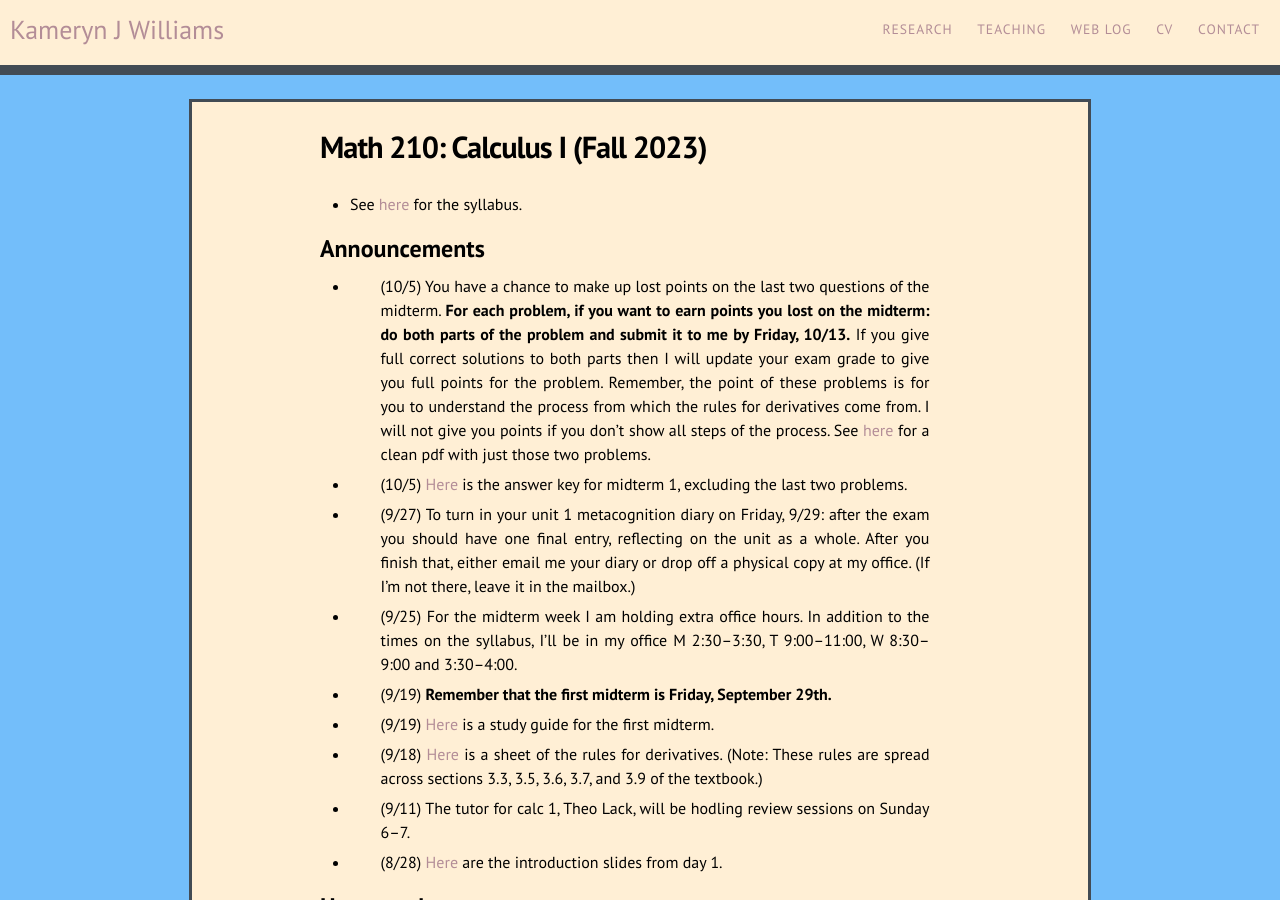
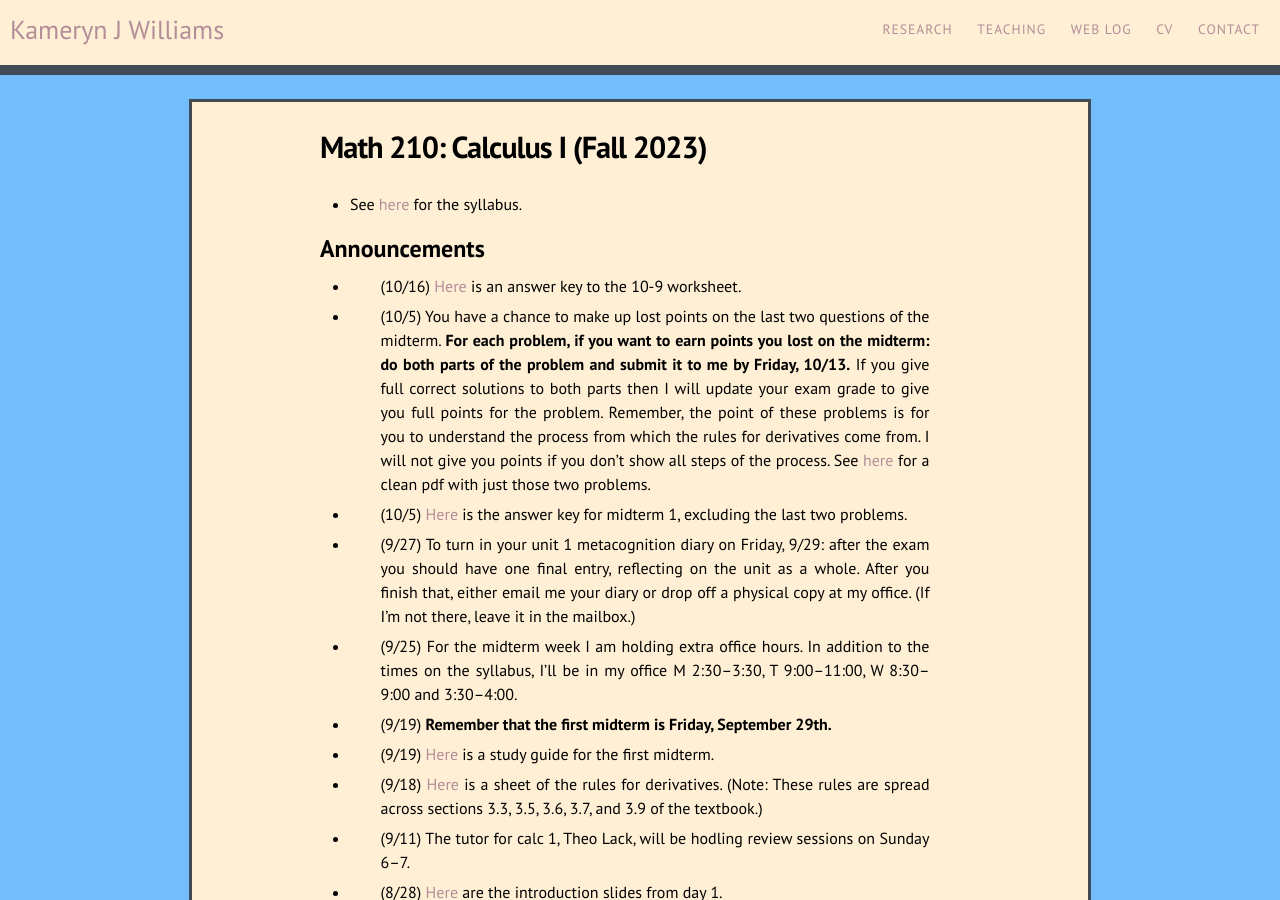
Before and after one commit to kamerynjw/kamerynjw.github.io, a Jekyll site: the page built from teaching/2023/math210.md, in a window 1280 px wide and 900 px high. Built offline with Jekyll 4.4.1, drawn with Linux system fonts in a browser that asks for light colours; nearby versions of some CDN libraries; formulas are drawn with MathJax 3.

Commit message:
added anwser key to hard worksheet

```diff
--- a/teaching/2023/math210.md
+++ b/teaching/2023/math210.md
@@ -9,6 +9,8 @@ permalink: /teaching/2023/math210/
 
 Announcements
 -------------
+
+* (10/16) [Here]({{ page.url }}answers10-9.pdf) is an answer key to the 10-9 worksheet.
 
 * (10/5) You have a chance to make up lost points on the last two questions of the midterm. **For each problem, if you want to earn points you lost on the midterm: do both parts of the problem and submit it to me by Friday, 10/13.** If you give full correct solutions to both parts then I will update your exam grade to give you full points for the problem. Remember, the point of these problems is for you to understand the process from which the rules for derivatives come from. I will not give you points if you don't show all steps of the process. See [here](problems10-11.pdf) for a clean pdf with just those two problems.
 
```
Also changed, not shown: 1 other file.
